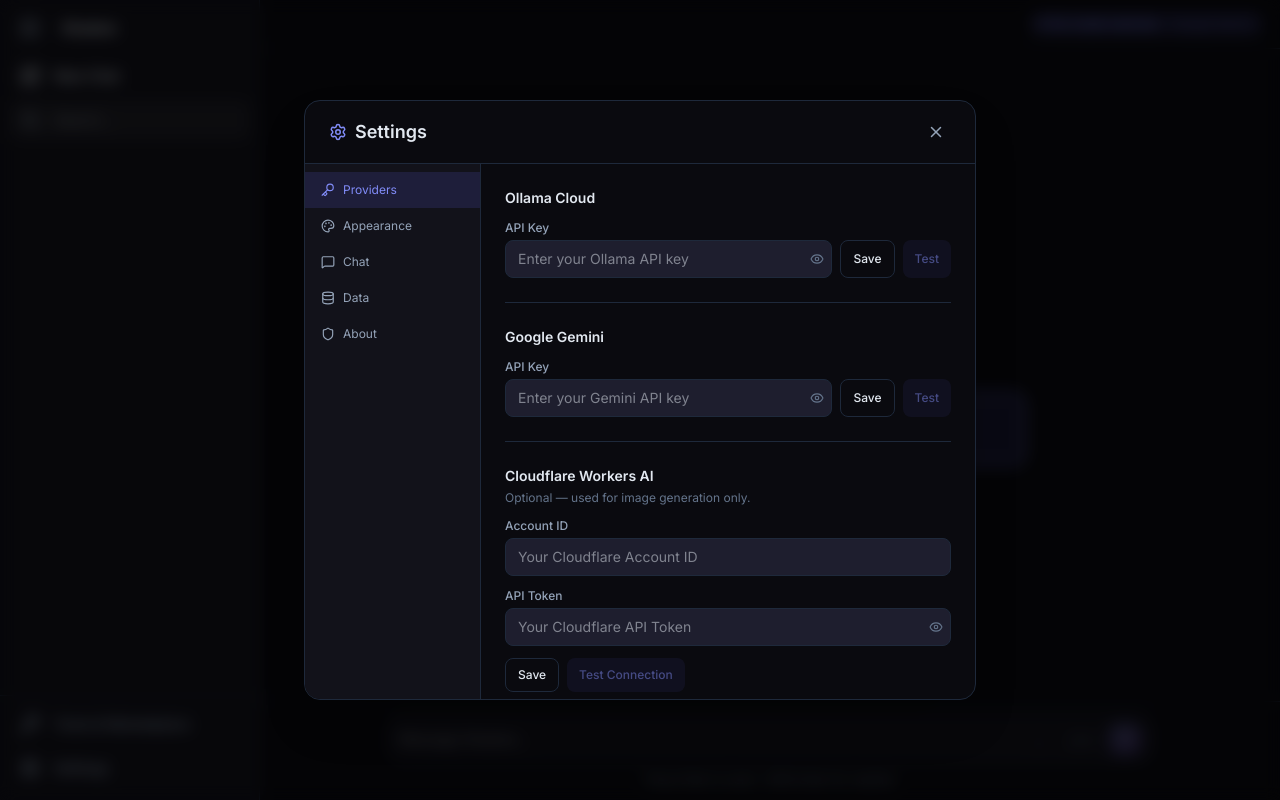
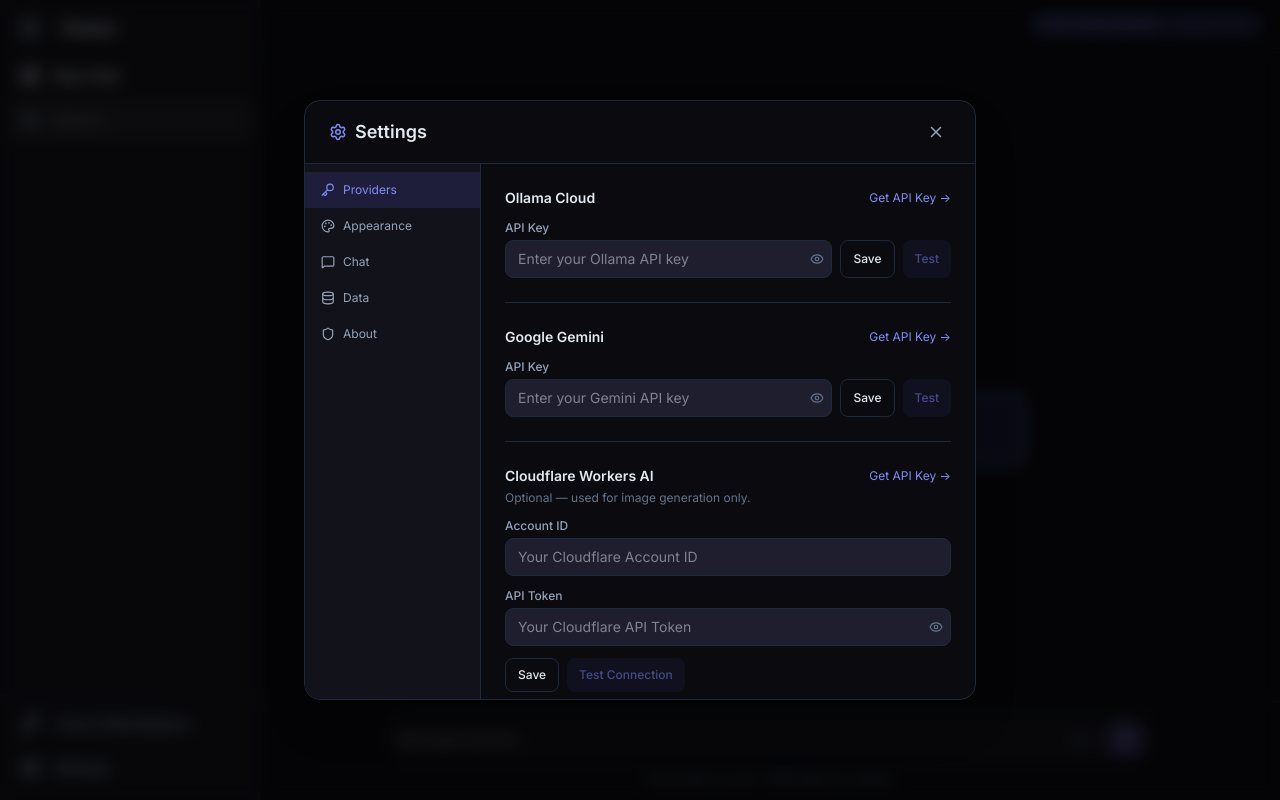
Before and after one commit to sam-eer31/shadowxai, a Next.js app: page / in a window 1280 px wide. Both pictures are taken after a click on the button "Settings". Built offline with nearby package versions, Linux system fonts and the light colour scheme.

Commit message:
Add direct links to provider API key pages in settings

```diff
--- a/src/components/settings/SettingsModal.tsx
+++ b/src/components/settings/SettingsModal.tsx
@@ -173,9 +173,14 @@
 
   return (
     <div>
-      <h3 className="text-sm font-semibold mb-3" style={{ color: 'var(--text-primary)' }}>
+      <div className="flex items-center justify-between mb-3">
+        <h3 className="text-sm font-semibold" style={{ color: 'var(--text-primary)' }}>
           Ollama Cloud
         </h3>
+        <a href="https://ollama.com/settings/keys" target="_blank" rel="noopener noreferrer" className="text-xs hover:underline" style={{ color: 'var(--accent)' }}>
+          Get API Key &rarr;
+        </a>
+      </div>
       <div className="space-y-3">
         <div>
           <label className="text-xs font-medium mb-1 block" style={{ color: 'var(--text-secondary)' }}>API Key</label>
@@ -305,9 +310,14 @@
 
   return (
     <div>
-      <h3 className="text-sm font-semibold mb-3" style={{ color: 'var(--text-primary)' }}>
+      <div className="flex items-center justify-between mb-3">
+        <h3 className="text-sm font-semibold" style={{ color: 'var(--text-primary)' }}>
           Google Gemini
         </h3>
+        <a href="https://aistudio.google.com/api-keys" target="_blank" rel="noopener noreferrer" className="text-xs hover:underline" style={{ color: 'var(--accent)' }}>
+          Get API Key &rarr;
+        </a>
+      </div>
       <div className="space-y-3">
         <div>
           <label className="text-xs font-medium mb-1 block" style={{ color: 'var(--text-secondary)' }}>API Key</label>
@@ -429,9 +439,14 @@
 
   return (
     <div>
-      <h3 className="text-sm font-semibold mb-1" style={{ color: 'var(--text-primary)' }}>
+      <div className="flex items-center justify-between mb-1">
+        <h3 className="text-sm font-semibold" style={{ color: 'var(--text-primary)' }}>
           Cloudflare Workers AI
         </h3>
+        <a href="https://dash.cloudflare.com/50ba58cd15672379bd34ff0978a899fa/ai/workers-ai/api-quick-start" target="_blank" rel="noopener noreferrer" className="text-xs hover:underline" style={{ color: 'var(--accent)' }}>
+          Get API Key &rarr;
+        </a>
+      </div>
       <p className="text-xs mb-3" style={{ color: 'var(--text-tertiary)' }}>
         Optional — used for image generation only.
       </p>
```
Lines whose indentation alone changed are shown as unchanged.
